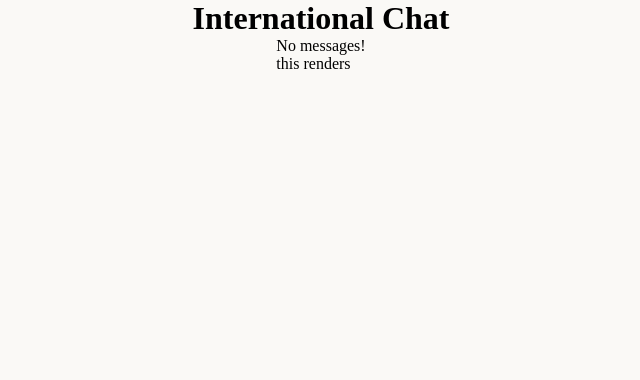
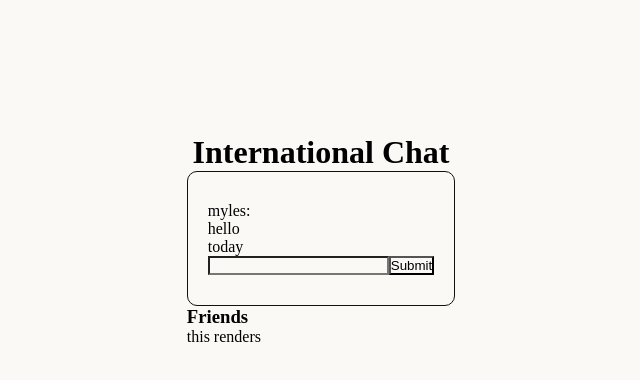
Before and after one commit to Babel-Chat/babel-chat-web, a React app: page /main in a window 1280 px wide. Shown: the top 380 px of the page, without its empty margins (319-959 px from the left). Built offline with nearby package versions, Linux system fonts and the light colour scheme.

Commit message:
Commiting before merging changes from dev

```diff
--- a/client/App.jsx
+++ b/client/App.jsx
@@ -11,9 +11,10 @@ const App = () => {
   const [state, setState] = useState({
     isLoggedIn: false,
     user_id: null,
+    username: null,
     language: null,
     chats: [], // array
-    messages: [],
+    messages: [{created_by: 'myles', created_at: 'today', text: 'hello'}],
     friend_language: null,
     current_room_id: null
   });
--- a/client/components/chatRoom.jsx
+++ b/client/components/chatRoom.jsx
@@ -3,34 +3,44 @@ import axios from 'axios';
 
 
 const ChatRoom = (props) => {
-  const { messages, current_room_id } = props; // an array of message objects {text: string, created_at: timestamp, created_by: username}
+  const { messages, current_room_id, language, username} = props; // messages: an array of message objects {text: string, created_at: timestamp, created_by: username}
 
   const messagesBox = [];
   messages.forEach(el => {
     messagesBox.push(
-    <div class="message_box">
-      <div class="created_by"><p>{el.created_by}</p></div>
-      <div class="message_text"><p>{el.text}</p></div>
-      <div class="crated_at"><p>{el.created_at}</p></div>
+    <div className="message_box">
+      <div className="created_by"><p>{el.created_by}:</p></div>
+      <div className="message_text"><p>{el.text}</p></div>
+      <div className="created_at"><p>{el.created_at}</p></div>
     </div>
     );
   });
 
   const handleSendMessage = () => {
-
+    axios.post('http://localhost:3000/messages', {
+      text: document.getElementById('message').value,
+      created_by: username,
+      created_at: new Date().toLocaleString(),
+    })
+    .then(function (response) {
+      console.log(response);
+    })
+    .catch(function (error) {
+      console.log(error);
+    });
   };
 
 
   if (messages.length){
     return (
-      <div class="chat_box_container">
-        <div class="message_box_container">
+      <div className="chat_box_container">
+        <div className="message_box_container">
           { messagesBox }
         </div>
-        <div>
+        <div className="message_send_container">
           <form>
-            <input type="text"></input>
-            <input type="submit">SEND</input>
+            <input id="message" type="text"></input>
+            <button type="submit">Submit</button>
           </form>
         </div>
       </div>
--- a/client/components/chatsMenu.jsx
+++ b/client/components/chatsMenu.jsx
@@ -2,6 +2,7 @@ import React from 'react';
 import axios from 'axios';
 
 const ChatsMenu = (props) => {
+  const {setState, state} = props;
   const {chats, language} = props;
   console.log('chats: ', chats);
 
@@ -13,19 +14,23 @@ const ChatsMenu = (props) => {
       }
     })
     .then(data => {
-
-      props.state.messages = JSON.parse(data);
-      props.state.current_room_id = room_id;
+      const newState = JSON.parse(JSON.stringify(state));
+      newState.messages = JSON.parse(data);
+      newState.current_room_id = room_id;
+      setState(newState);
+      // props.state.messages = JSON.parse(data);
+      // props.state.current_room_id = room_id;
     })
   };
   // create a buttons array to store JSX elements of type button that contain the name of each friend
   const buttons = [];
   // otherUsers is an object with an id property and a username property
   chats.forEach(chat => {                                   // need to add proper chat_id
-    buttons.push(<button className="userButton" onClick={()=> {chatSelectHandler(chat.room_id)}} otherUsername={chat.friend} >{chat.friend}</button>)
+    buttons.push(<button key={chat.room_id} className="userButton" onClick={()=> {chatSelectHandler(chat.room_id)}} otherusername={chat.friend} >{chat.friend}</button>)
   });
   return (
     <div id="chats-menu">
+      <h3>Friends</h3>
       <div id="chats">
         { buttons }
       </div>
--- a/client/pages/LoginPage.jsx
+++ b/client/pages/LoginPage.jsx
@@ -24,6 +24,7 @@ const LoginPage = (props) => {
         newState.user_id = data.data.user_id;
         newState.language = data.data.language;
         newState.chats = data.data.chats;
+        newState.username = data.data.username;
         setState(newState);
 
         navigate('/main');
@@ -38,7 +39,7 @@ const LoginPage = (props) => {
       <div className="login-container">
         <form id="login-inputs">
           <input id="username" type="text" placeholder="Username" required></input>
-          <input id="password" type="text" placeholder="Password" required></input>
+          <input id="password" type="password" placeholder="Password" required></input>
           <button id="login-sumbit" onClick={handleLogin}>Log In</button>
         </form>
       </div>
--- a/client/pages/SignUpPage.jsx
+++ b/client/pages/SignUpPage.jsx
@@ -44,6 +44,7 @@ const SignupPage = (props) => {
               </select>
           </div>
             <button id="signup-submit" onClick={submitHandler}>Sign Up</button>
+            <button><Link to="/">Login</Link></button>
         </form>
       </div>
     </div>
--- a/client/styles/styles.scss
+++ b/client/styles/styles.scss
@@ -2,6 +2,14 @@
   padding: 0px;
   margin: 0px;
   background-color: #FAF9F6;
+
+}
+
+body {
+  display: flex;
+  justify-content: center;
+  height: 60vh;
+  align-items: center;
 }
 
 #login-page {
@@ -9,12 +17,23 @@
   flex-direction: column;
   align-items: center;
   justify-content: center;
+  gap: 50px;
+  border: solid line;
+  width: 40vw;
+  height: 50vh;
+  border-radius: 80px;
+  min-height: 400px;
+  box-shadow: 0px 0px 20px;
 
   #login-inputs {
     display: flex;
     flex-direction: column;
     align-items: center;
     justify-content: center;
+
+    input {
+      height: 20px;
+    }
   }
 }
 
@@ -46,3 +65,10 @@
   background: cyan;
   color: white;
 }
+
+.chat_box_container{
+  padding: 30px 20px;
+  border: 1px solid rgb(17, 17, 17);
+  border-radius: 10px;
+  overflow: scroll;
+}
```
